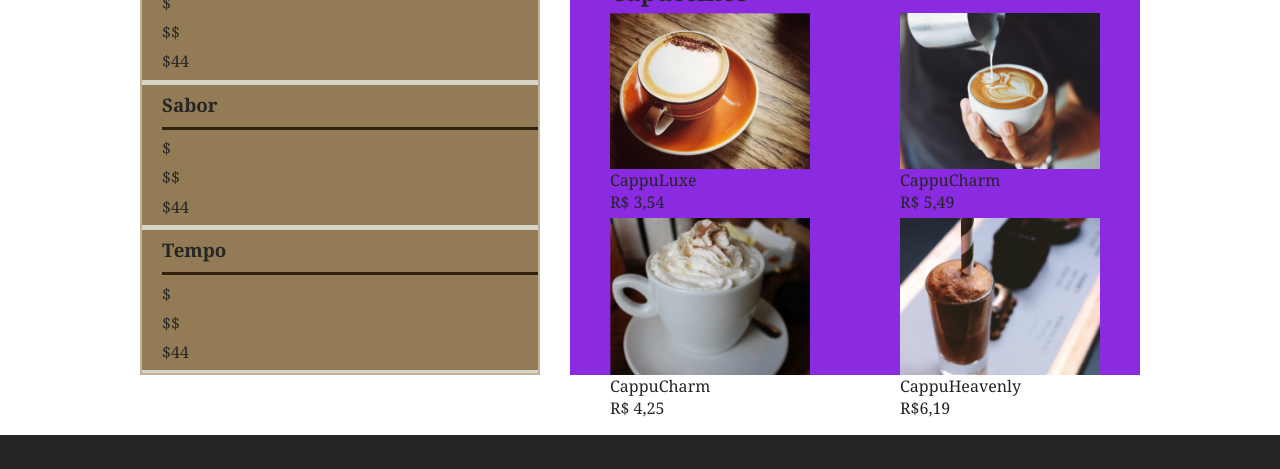
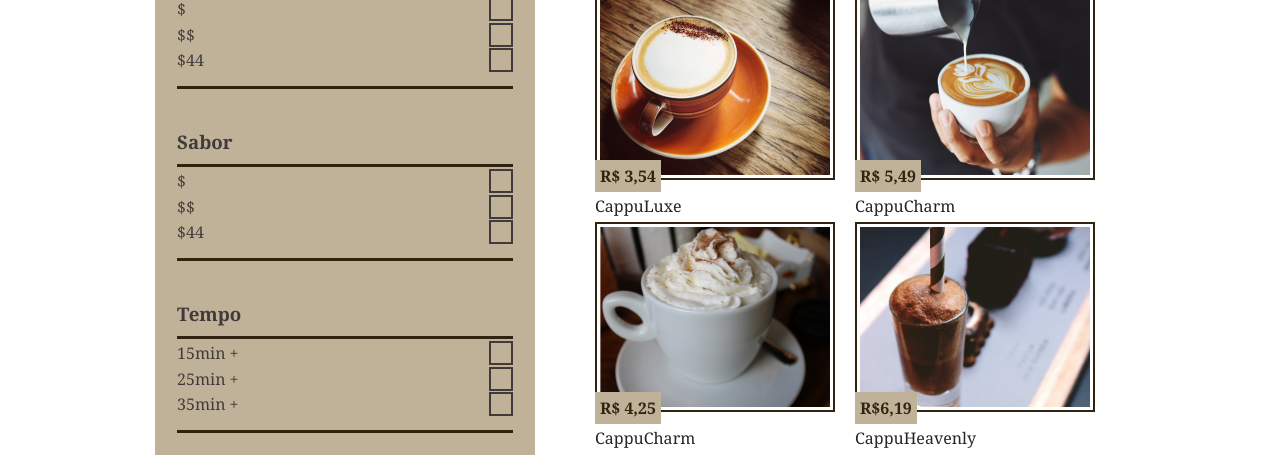
Before and after one commit to emersonpacifico/MagiadoGrao, a plain HTML site: page Produtos/produtos.html in a window 1280 px wide. Shown: the part 402-871 px from the top of the page. Drawn offline with Linux system fonts and the light colour scheme.

Commit message:
commit final page produtos

```diff
--- a/CSS/produtos.css
+++ b/CSS/produtos.css
@@ -39,7 +39,7 @@ img {
 }
 .container-cap {
   background-color: var(--color-09);
-  height: 70vh;
+  height: 80vh;
 }
 .produtos-cap {
   padding: 60px 0;
@@ -50,47 +50,125 @@ img {
   height: 100%;
 }
 .produto-item {
-  padding-left: 20px;
-  height: 140px;
-  background-color: var(--color-05);
+  position: relative;
+  padding: 20px;
+  width: 100%;
+  height: 190px;
+  background-color: var(--color-07);
+  color: var(--color-03);
   display: flex;
   flex-direction: column;
-  justify-content: space-evenly;
+  justify-content: space-between;
 }
 .produto-item h3 {
   border-bottom: 3px solid var(--color-02);
   padding-bottom: 10px;
 }
+.produto-item :last-child {
+  border-bottom: 3px solid var(--color-02);
+  padding-bottom: 15px;
+}
+.produto-item p {
+  display: flex;
+  align-items: center;
+}
+.produto-item p::after {
+  content: "";
+  display: block;
+  background-color: var(--color-07);
+  position: absolute;
+  right: 20px;
+  width: 20px;
+  height: 20px;
+  border: 2px solid var(--color-03);
+  align-items: center;
+}
 
-.bebidas-img {
-  max-width: 200px;
-  object-fit: cover;
-}
 .produtos-texto,
 .bebidas {
   height: 100%;
 }
 .produtos-texto {
-  background-color: var(--color-08);
-  width: 400px;
+  box-sizing: border-box;
+  padding: 0px;
+  background-color: var(--color-07);
+  width: 380px;
   height: 100%;
   border: 2px solid var(--color-07);
   display: flex;
   flex-direction: column;
-  justify-content: space-around;
+  justify-content: space-between;
 }
 
 .bebidas {
-  max-width: 100%;
-  padding: 40px;
-  background-color: blueviolet;
+  padding: 0 30px;
+  max-width: 800px;
   display: grid;
-  justify-items: center;
-  gap: 5px 90px;
-  align-items: center;
+  flex-wrap: wrap;
+  justify-items: start;
+  align-items: flex-start;
+  gap: 0px 20px;
   grid-template-columns: 1fr 1fr;
 }
 .bebidas h1 {
   grid-column: 1/-1;
   justify-self: flex-start;
+  font-size: 2.25em;
 }
+.bebidas-itens {
+  max-width: 240px;
+  position: relative;
+}
+
+.bebidas-itens img {
+  width: 100%;
+  padding: 3px;
+  border: 2px solid var(--color-02);
+  object-fit: cover;
+}
+.bebidas-itens p {
+  padding-top: 15px;
+}
+.bebidas-itens span {
+  background-color: var(--color-07);
+  color: var(--color-02);
+  padding: 5px;
+  font-weight: bold;
+  position: absolute;
+  bottom: 25px;
+}
+@media (max-width: 800px) {
+  .produtos-cap {
+    padding: 0;
+  }
+  .produtos-texto {
+    display: none;
+  }
+  .bebidas {
+    width: 100%;
+    height: 100%;
+    align-items: center;
+    justify-items: center;
+  }
+  .bebidas h1 {
+    text-align: center;
+    justify-self: center;
+  }
+  .bebidas-itens {
+    padding: 10px;
+  }
+  .bebidas-itens img {
+    max-width: 320px;
+  }
+  .bebidas-itens p {
+    padding-top: 35px;
+  }
+  .bebidas-itens span {
+    background-color: var(--color-07);
+    color: var(--color-02);
+    padding: 5px;
+    font-weight: bold;
+    position: absolute;
+    bottom: 50px;
+  }
+}
--- a/Produtos/produtos.html
+++ b/Produtos/produtos.html
@@ -54,9 +54,9 @@
 
         <div class="tempo  produto-item">
           <h3>Tempo</h3>
-          <p>$</p>
-          <p>$$</p>
-          <p>$44</p>
+          <p>15min +</p>
+          <p>25min +</p>
+          <p>35min +</p>
         </div>
       </nav>
       <section class="bebidas">
```
